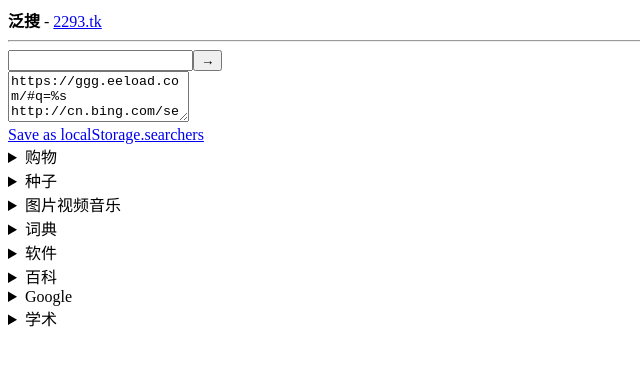
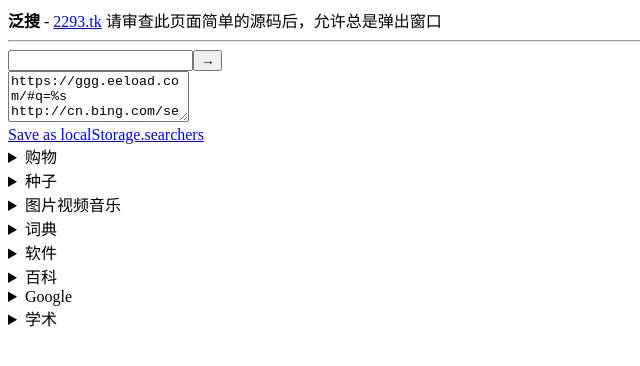
Before and after one commit to 2293/s, a plain HTML site: page index.html in a window 1280 px wide. Shown: the whole page, without its empty margins (0-640 px from the left). Drawn offline with Linux system fonts and the light colour scheme.

Commit message:
允许总是弹出窗口

```diff
--- a/index.html
+++ b/index.html
@@ -7,7 +7,7 @@
 	<meta name="viewport" content="width=device-width, initial-scale=1" />
 </head>
 <body>
-	<nav><strong>泛搜</strong> - <a href="http://2293.tk">2293.tk</a></nav>
+	<nav><strong>泛搜</strong> - <a href="http://2293.tk">2293.tk</a> 请审查此页面简单的源码后，允许总是弹出窗口</nav>
 	<hr>
 
 <script async src="//pagead2.googlesyndication.com/pagead/js/adsbygoogle.js"></script>
```
